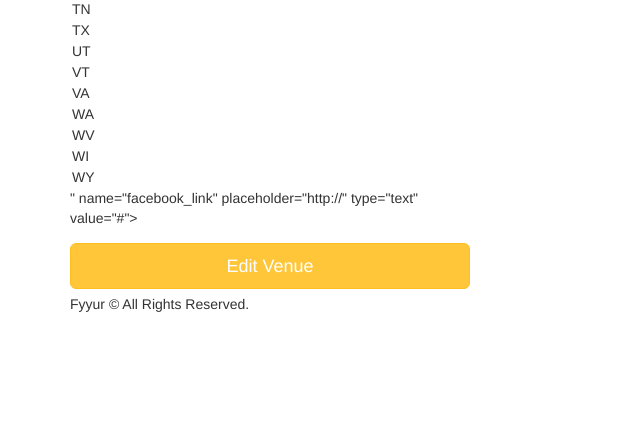
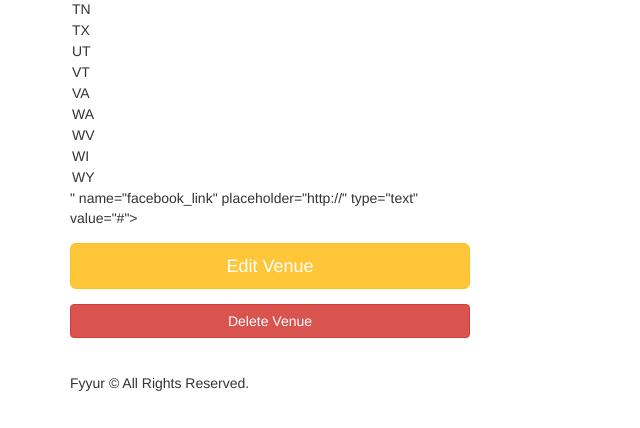
Before and after one commit to denistsoi/01_fyyur, a Flask app: page /venues/1/edit in a window 1280 px wide. Shown: the part 2039-2467 px from the top of the page, without its empty margins (0-640 px from the left). Before the commit the page ends 2351 px from the top, so only its background shows below. Run offline with Flask 2, Linux system fonts and the light colour scheme; tables that the repository leaves empty hold one stand-in row (values such as "Sample post"); some libraries are stand-ins or nearby versions.

Commit message:
ADD: delete buttons and fix css; update validation for create forms (for seeking fields);

```diff
--- a/app.py
+++ b/app.py
@@ -7,7 +7,7 @@ import dateutil.parser
 import babel
 import datetime
 
-from flask import Flask, render_template, request, Response, flash, redirect, url_for
+from flask import Flask, render_template, request, Response, flash, redirect, url_for, jsonify
 from flask_moment import Moment
 from flask_sqlalchemy import SQLAlchemy
 import logging
@@ -45,8 +45,8 @@ class Venue(db.Model):
     facebook_link = db.Column(db.String(120))
 
     genres = db.Column(db.ARRAY(db.String))
-    seeking_talent = db.Column(db.Boolean)
-    seeking_description = db.Column(db.String(120))
+    seeking_talent = db.Column(db.Boolean, default=False)
+    seeking_description = db.Column(db.String)
 
     show = db.relationship("Show", backref="venue", lazy=True)
 
@@ -125,8 +125,8 @@ class Artist(db.Model):
 
     show = db.relationship("Show", backref="artist", lazy=True)
 
-    seeking_venue = db.Column(db.Boolean)
-    seeking_description = db.Column(db.String)
+    seeking_venue = db.Column(db.Boolean, nullable=True, default=False)
+    seeking_description = db.Column(db.String(120), nullable=True)
 
     @property
     def complete(self):
@@ -235,7 +235,7 @@ def search_venues():
 @app.route('/venues/<int:venue_id>')
 def show_venue(venue_id):
   # shows the venue page with the given venue_id
-  venue = Venue.query.filter_by(id = venue_id).first().complete
+  venue = Venue.query.get(venue_id).complete
   return render_template('pages/show_venue.html', venue=venue)
 
 #  ----------------------------------------------------------------
@@ -250,6 +250,9 @@ def create_venue_form():
 @app.route('/venues/create', methods=['POST'])
 def create_venue_submission():
   form = VenueForm(request.form)
+
+  # print("form", form.seeking_talent.data, request.form["seeking_talent"], vars(form))
+  print(vars(form))
   try:
       new_venue = Venue(
         name=request.form["name"],
@@ -259,17 +262,20 @@ def create_venue_submission():
         phone=request.form["phone"],
         genres=request.form.getlist("genres"),
         facebook_link=request.form["facebook_link"],
-        seeking_talent=request.form["seeking_talent"],
+        seeking_talent=form["seeking_talent"].data,
         seeking_description=request.form["seeking_description"]
       )
+
+      print(new_venue)
 
       db.session.add(new_venue)
       db.session.commit()
       # on successful db insert, flash success
       flash('Venue ' + request.form['name'] + ' was successfully listed!')
   except:
+      print("error occurred")
       flash('An error occurred. Venue ' +
-            request.form['name'] + "could not be listed")
+            request.form['name'] + " could not be listed")
       db.session.rollback()
   finally:
       db.session.close()
@@ -278,13 +284,21 @@ def create_venue_submission():
 
 @app.route('/venues/<venue_id>', methods=['DELETE'])
 def delete_venue(venue_id):
-  # TODO: Complete this endpoint for taking a venue_id, and using
-  # SQLAlchemy ORM to delete a record. Handle cases where the session commit could fail.
+  try:
+      venue = Venue.query.get(venue_id)
+      db.session.delete(venue)
+      db.session.commit()
+      flash('Venue was successfully deleted!')
+      jsonify({ "error": None, "data": "ok" })
+  except:
+      flash("An error occurred. Venue could not be deleted")
+      db.session.rollback()
+      jsonify({ "error": 400, "data": None })
+  finally:
+      db.session.close()
+  return render_template('pages/home.html')
 
-  # BONUS CHALLENGE: Implement a button to delete a Venue on a Venue Page, have it so that
-  # clicking that button delete it from the db then redirect the user to the homepage
-  return None
-
+#  ----------------------------------------------------------------
 #  Artists
 #  ----------------------------------------------------------------
 @app.route('/artists')
@@ -311,7 +325,7 @@ def search_artists():
 @app.route('/artists/<int:artist_id>')
 def show_artist(artist_id):
   # shows the venue page with the given venue_id
-  artist = Artist.query.filter_by(id = artist_id).first().complete
+  artist = Artist.query.get(artist_id).complete
   return render_template("pages/show_artist.html", artist=artist)
 
 #  ----------------------------------------------------------------
@@ -386,6 +400,19 @@ def edit_venue_submission(venue_id):
 
   return redirect(url_for('show_venue', venue_id=venue_id))
 
+@app.route('/artists/<artist_id>', methods=['DELETE'])
+def delete_artist(artist_id):
+  try:
+      artist = artist.query.get(artist_id)
+      db.session.delete(artist)
+      db.session.commit()
+      flash('artist was successfully deleted!')
+  except:
+      flash("An error occurred. artist could not be deleted")
+      db.session.rollback()
+  finally:
+      db.session.close()
+  return render_template('pages/home.html')
 
 #  ----------------------------------------------------------------
 #  Create Artist
@@ -408,8 +435,9 @@ def create_artist_submission():
         phone=request.form["phone"],
         genres=request.form.getlist("genres"),
         facebook_link=request.form["facebook_link"],
-        seeking_venue = request.form["seeking_venue"],
-        seeking_description = request.form["seeking_description"]
+
+        seeking_venue=form["seeking_venue"].data,
+        seeking_description=request.form["seeking_description"]
       )
 
       db.session.add(new_artist)
--- a/static/css/main.css
+++ b/static/css/main.css
@@ -209,3 +209,8 @@ h2.monospace {
 .subtitle {
   opacity: 0.5;
 }
+
+.form-wrapper > .btn-danger {
+  margin-top: 15px;
+  margin-bottom: 30px;
+}
--- a/static/js/script.js
+++ b/static/js/script.js
@@ -2,3 +2,40 @@ window.parseISOString = function parseISOString(s) {
   var b = s.split(/\D+/);
   return new Date(Date.UTC(b[0], --b[1], b[2], b[3], b[4], b[5], b[6]));
 };
+
+const attachClickHandler = (classSelector, fn) => {
+  const el = document.querySelector(classSelector);
+  if (!el) return;
+  console.log(el)
+  return el.addEventListener("click", fn);
+}
+
+const handleDelete = (resource) => {
+  return fetch(resource, {
+    method: "Delete",
+  })
+    .then(response => {
+      console.log(response)
+      response.json()
+    })
+    .catch(error => {
+      console.error(error)
+    })
+}
+
+window.onload = () => {
+  if (window.location.pathname.includes("artist")) {
+    let url = window.location.pathname.replace("/edit", "")
+    attachClickHandler(".delete-artist", (e) => {
+      e.preventDefault()
+      handleDelete(url)
+    })
+  } else if (window.location.pathname.includes("venue")){
+    let url = window.location.pathname.replace("/edit", "")
+    attachClickHandler(".delete-venue", (e) => {
+      e.preventDefault()
+      handleDelete(url)
+    })
+
+  }
+}
--- a/templates/forms/edit_venue.html
+++ b/templates/forms/edit_venue.html
@@ -29,7 +29,7 @@
       </div>
       <div class="form-group">
         <label for="talent">Seeking Description</label>
-        {{ form.seeking_description(class_ = 'form-control', autofocus = true, value = venue.seeking_description )}}
+        {{ form.seeking_description(class_ = 'form-control', autofocus = true, value = '' if venue.seeking_description == None else venue.seeking_description )}}
       </div>
       <div class="form-group">
           <label for="phone">Phone</label>
@@ -47,4 +47,11 @@
       <input type="submit" value="Edit Venue" class="btn btn-primary btn-lg btn-block">
     </form>
   </div>
+
+  <div class="form-wrapper">
+    <div class="btn btn-danger btn-medium btn-block delete-venue">
+      <span>Delete Venue</span>
+    </div>
+  </div>
+  </div>
 {% endblock %}
--- a/templates/forms/new_venue.html
+++ b/templates/forms/new_venue.html
@@ -24,11 +24,11 @@
         {{ form.address(class_ = 'form-control', autofocus = true) }}
       </div>
       <div class="form-group">
-        <label for="talent">Seeking Talent</label>
+        <label>Seeking Talent</label>
         {{ form.seeking_talent(class_ = 'form-control', autofocus = true )}}
       </div>
       <div class="form-group">
-        <label for="talent">Seeking Description</label>
+        <label>Seeking Description</label>
         {{ form.seeking_description(class_ = 'form-control', autofocus = true )}}
       </div>
       <div class="form-group">
```
Also changed, not shown: forms.py (+4 -5 lines), templates/forms/edit_artist.html (+8 -3 lines).
